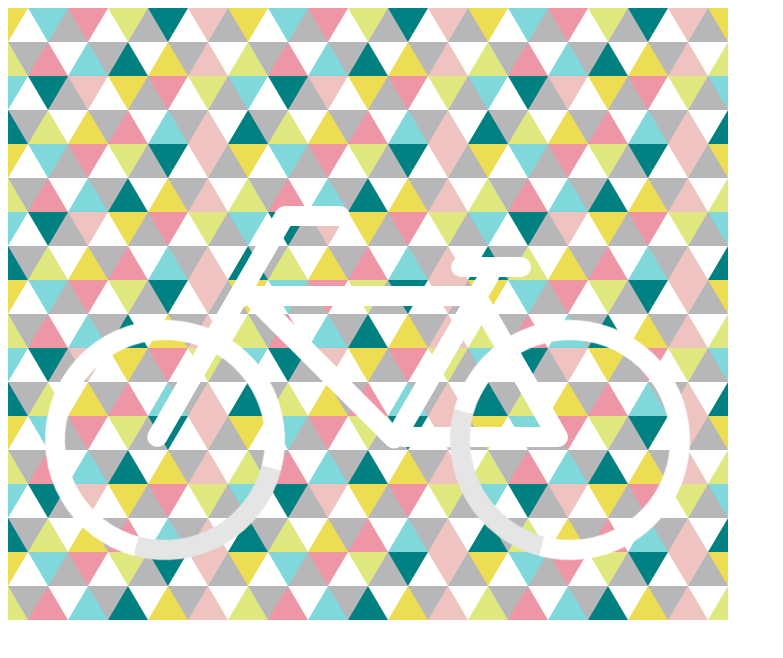
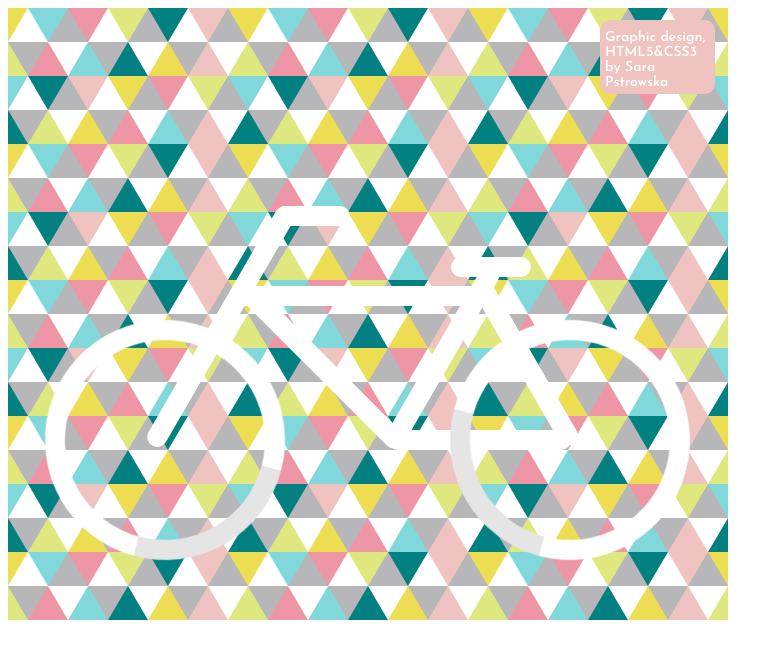
Before and after one commit to p-sara/CSS-bike, a plain HTML site: page index.html in a window 1280 px wide. Shown: the whole page, without its empty margins (0-783 px from the left). Drawn offline with Linux system fonts and the light colour scheme.

Commit message:
changes again

```diff
--- a/css/style.css
+++ b/css/style.css
@@ -54,20 +54,20 @@
 .frame-part4 {
   background-color: white;
   width: 20px;
-  height:179px;
+  height:191px;
   position:absolute;
-  top:275px;
-  left:506px;
+  top:266px;
+  left:515px;
   transform: rotate(150deg);
   border-radius: 20px;
 }
 .frame-part5 {
   background-color: white;
-  width: 175px;
+  width: 183px;
   height:20px;
   position:absolute;
-  top:427px;
-  left:393px;
+  top:430px;
+  left:388px;
   border-radius: 20px;
 }
 .saddle {
@@ -303,9 +303,6 @@
   border-top: 34px solid white;
 }
 
-
-/*-------------------*/
-
 .down-seven {
   border-left: 20px solid #008080;
   border-right: 20px solid #DFE87F;
@@ -341,3 +338,16 @@
   border-right: 20px solid #008080;
   border-top: 34px solid white;
 }
+.copyright {
+  background-color: #EEC3C0;
+  height:54px;
+  width:105px;
+  position:absolute;
+  top:20px;
+  left:600px;
+  border-radius: 10px;
+  font-size:14px;
+  font-family: 'Josefin Sans', sans-serif;
+  padding:10px 5px;
+  color:white;
+}
--- a/index.html
+++ b/index.html
@@ -3,12 +3,14 @@
 
 <head>
   <meta charset="UTF-8">
+  <link href='https://fonts.googleapis.com/css?family=Josefin+Sans:600' rel='stylesheet' type='text/css'>
   <link rel="stylesheet" type="text/css" href="css/style.css">
   <title>The bicycle</title>
 </head>
 
 <body>
   <div class="container">
+    <div class="copyright">Graphic design, HTML5&amp;CSS3 by Sara Pstrowska</div>
     <div class="handlebar"></div>
     <div class="handlers"></div>
     <div class="frame-part1"></div>
```
